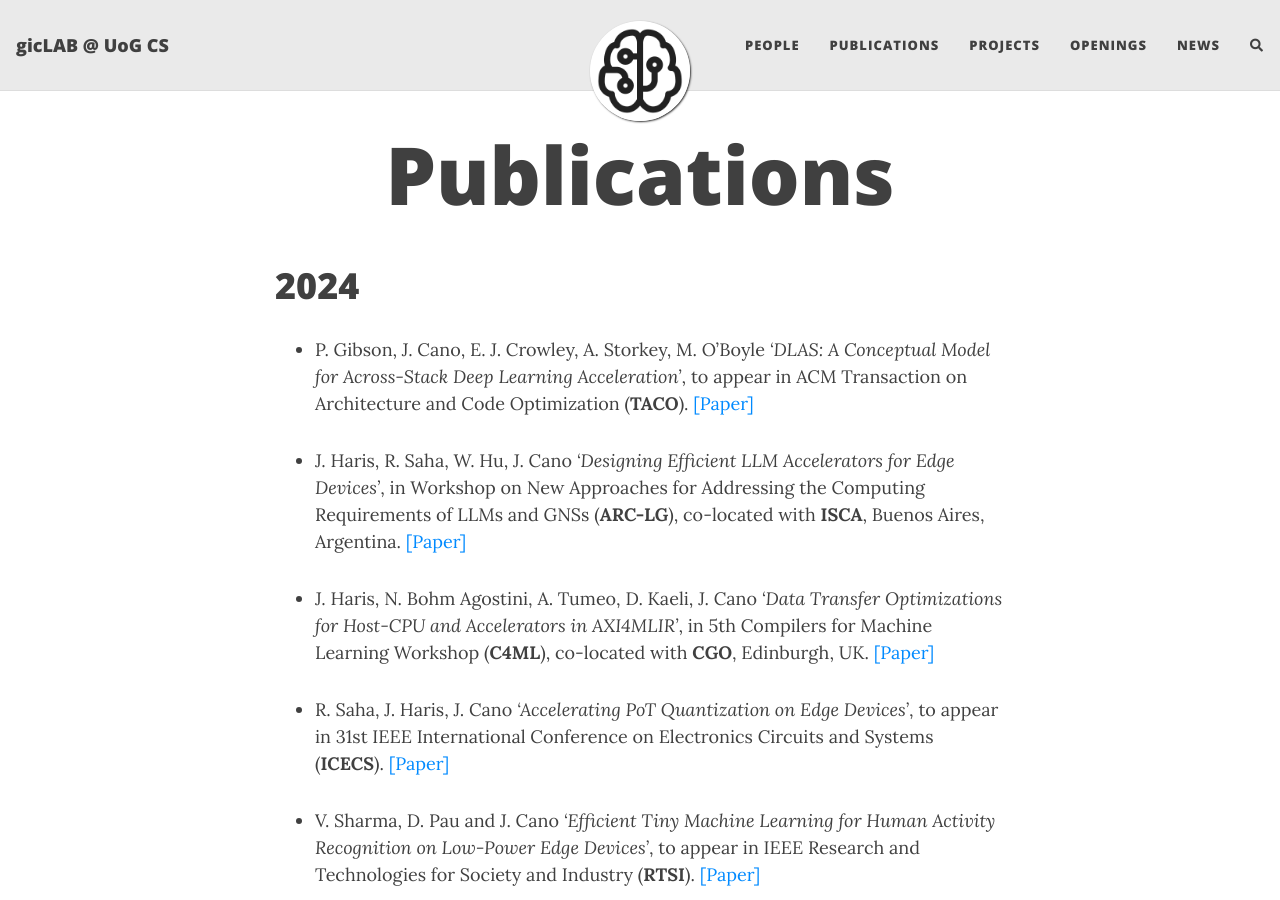
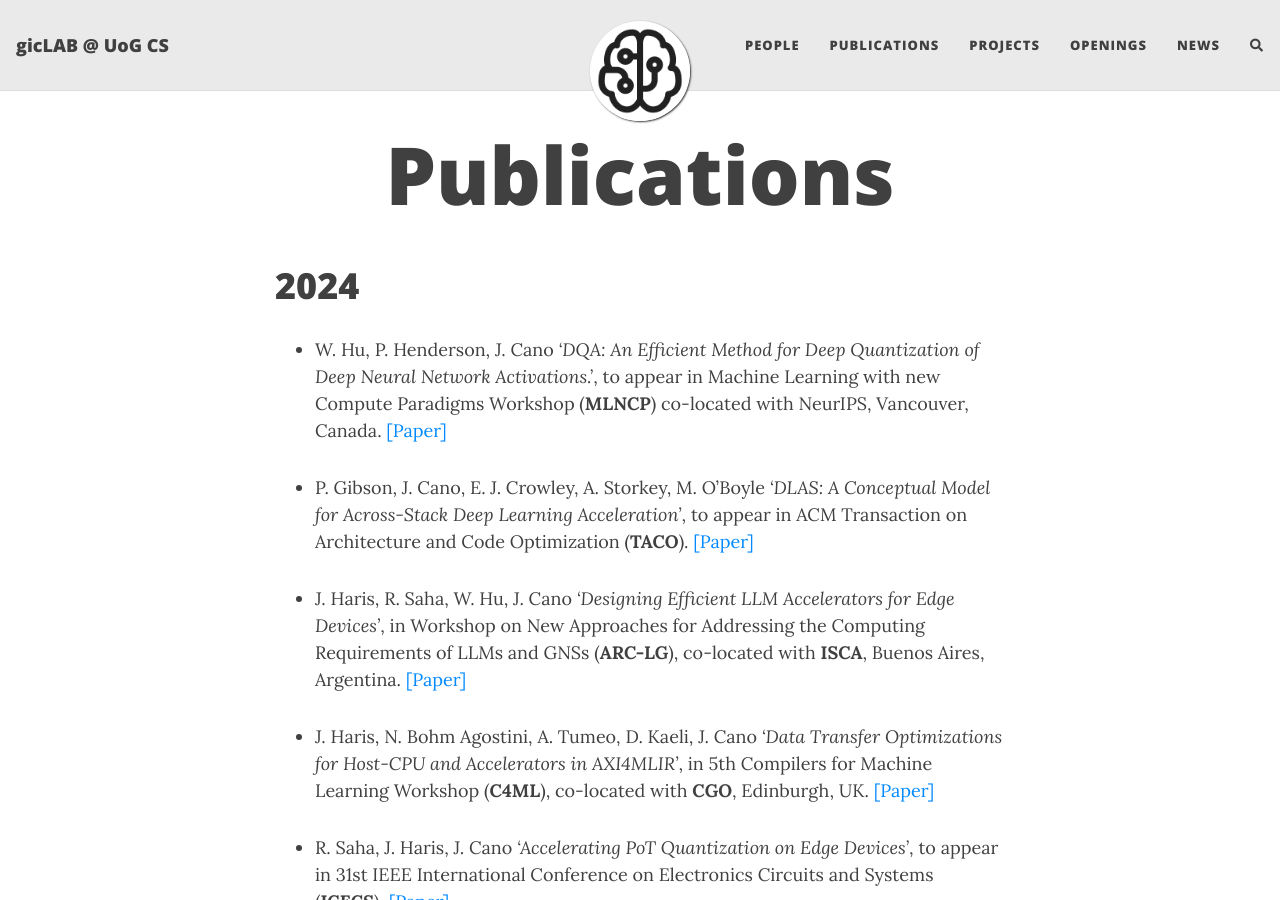
Before and after one commit to gicLAB/gicLAB.github.io, a Jekyll site: the page built from publications.md, in a window 1280 px wide and 900 px high. Built offline with Jekyll 4.4.1, drawn with Linux system fonts in a browser that asks for light colours; nearby versions of some CDN libraries; comment, search, counter and statistics services are not loaded.

Commit message:
Added DQA publication

```diff
--- a/publications.md
+++ b/publications.md
@@ -5,6 +5,9 @@ subtitle:
 ---
 
 # 2024
+
+- W. Hu, P. Henderson, J. Cano
+    *'DQA: An Efficient Method for Deep Quantization of Deep Neural Network Activations.'*, to appear in Machine Learning with new Compute Paradigms Workshop (**MLNCP**) co-located with NeurIPS, Vancouver, Canada. [[Paper]](https://openreview.net/forum?id=esMnmm2VJh)
 
 - P. Gibson, J. Cano, E. J. Crowley, A. Storkey, M. O'Boyle
     *'DLAS: A Conceptual Model for Across-Stack Deep Learning Acceleration'*, to appear in ACM Transaction on Architecture and Code Optimization (**TACO**). [[Paper]](https://dl.acm.org/doi/10.1145/3688609)
```
